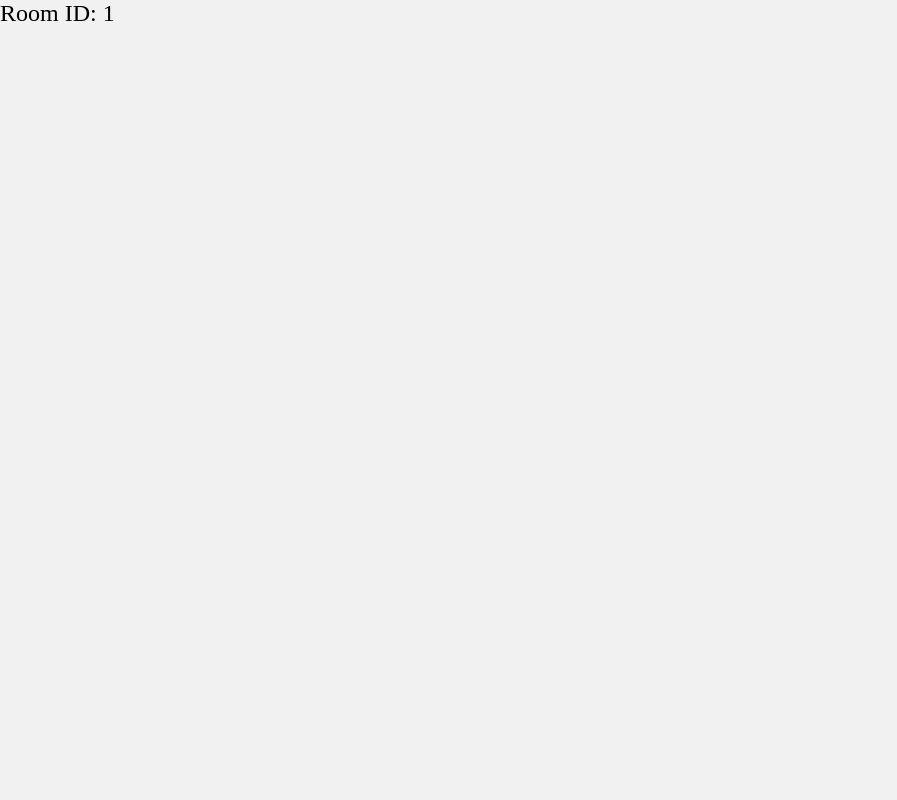
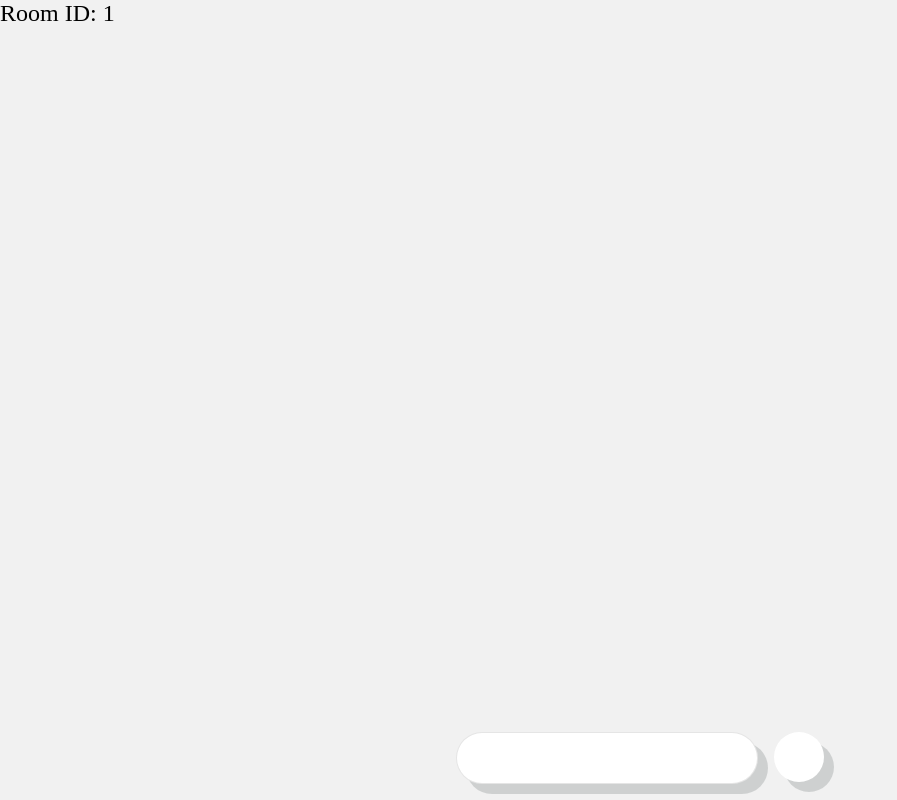
Before and after one commit to Rei1449/geekhack-vol16, a Next.js app in the folder frontend/: page /rooms/1 in a window 1280 px wide. Shown: the whole page, without its empty margins (0-897 px from the left). Built offline with nearby package versions, Linux system fonts and the light colour scheme.

Commit message:
feat: フォームのモックを作成

```diff
--- a/frontend/src/pages/rooms/[id]/index.tsx
+++ b/frontend/src/pages/rooms/[id]/index.tsx
@@ -10,6 +10,10 @@ export default function RoomPage() {
             <Message>
                 Room ID: {id}
             </Message>
+            <MessageFormWrapper>
+                <MessageInput />
+                <MessageSendButton/>
+            </MessageFormWrapper>
         </Wrapper>
     )
 }
@@ -23,4 +27,45 @@ const Wrapper = styled.div`
 const Message = styled.div`
     font-size: 24px;
     font-weight: 500;
-    `;
+`;
+
+const MessageFormWrapper = styled.div`
+    display: flex;
+    justify-content: center;
+    padding: 16px;
+    gap: 16px;
+
+    position: fixed;
+    bottom: 0;
+    left: 0;
+    right: 0;
+`;
+
+const MessageInput = styled.div`
+    height: 50px;
+    width: 300px;
+
+    background-color: white;
+    border-radius: 50px;
+    border: 1px solid rgba(0, 0, 0, 0.1);
+    box-shadow: 10px 10px 0 rgb(156 160 160 / 40%);
+`;
+
+const MessageSendButton = styled.button`
+    height: 50px;
+    width: 50px;
+    transition: all 0.3s;
+
+    background-color: white;
+    box-shadow: 10px 10px 0 rgb(156 160 160 / 40%);
+    border-radius: 50%;
+    border: none;
+    color: white;
+    font-size: 24px;
+    font-weight: 500;
+    cursor: pointer;
+
+    &:active {
+        transform: scale(0.5);
+    }
+`;
```
